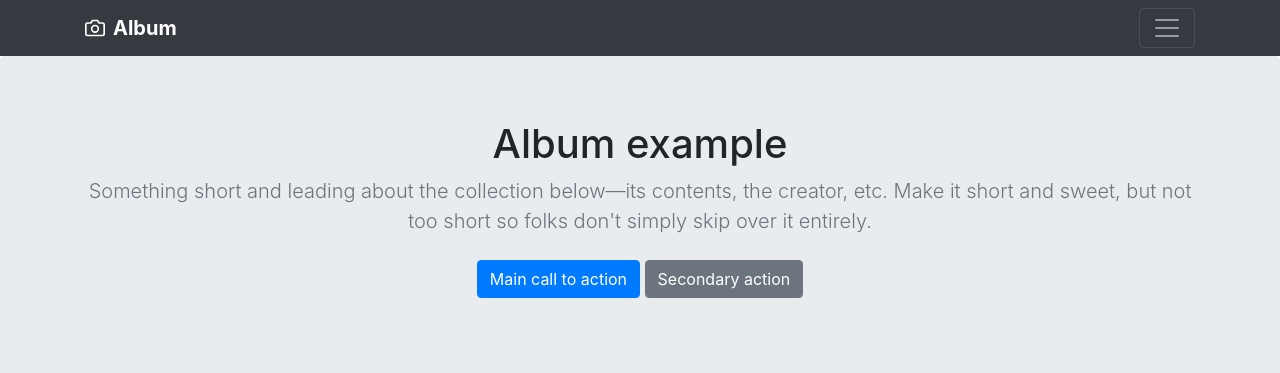
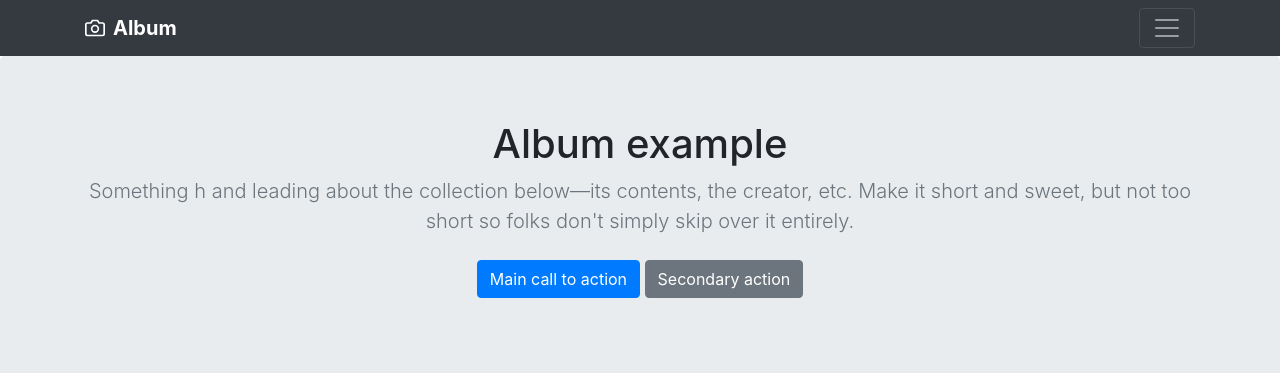
Before and after one commit to Luvca/Luvca.github.io, a Jekyll site: the page hnabase/index.html, which Jekyll copies as it is, in a window 1280 px wide. Shown: the top 373 px of the page. Built offline with Jekyll 4.4.1, drawn with Linux system fonts in a browser that asks for light colours; nearby versions of some CDN libraries; library files that are not in the unit come from our copies.

Commit message:
Update index.html

```diff
--- a/hnabase/index.html
+++ b/hnabase/index.html
@@ -50,7 +50,7 @@
       <section class="jumbotron text-center">
         <div class="container">
           <h1 class="jumbotron-heading">Album example</h1>
-          <p class="lead text-muted">Something short and leading about the collection below—its contents, the creator, etc. Make it short and sweet, but not too short so folks don't simply skip over it entirely.</p>
+          <p class="lead text-muted">Something h and leading about the collection below—its contents, the creator, etc. Make it short and sweet, but not too short so folks don't simply skip over it entirely.</p>
           <p>
             <a href="#" class="btn btn-primary my-2">Main call to action</a>
             <a href="#" class="btn btn-secondary my-2">Secondary action</a>
```
